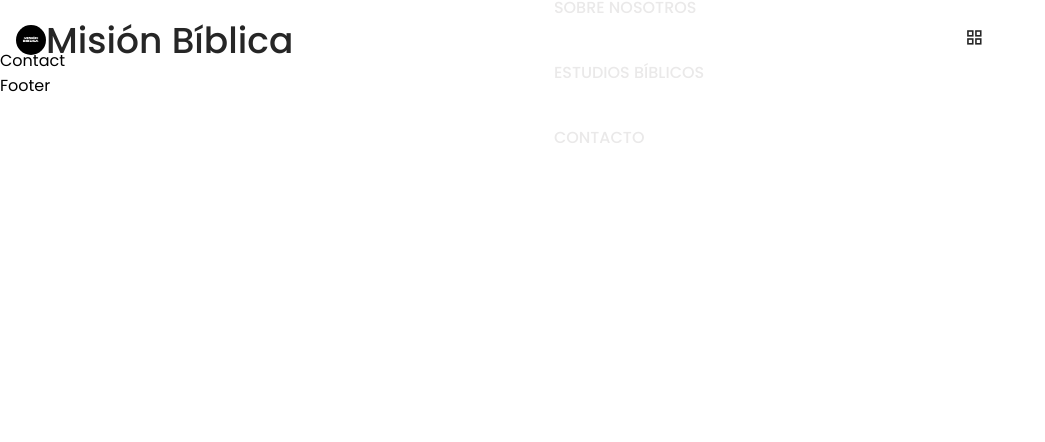
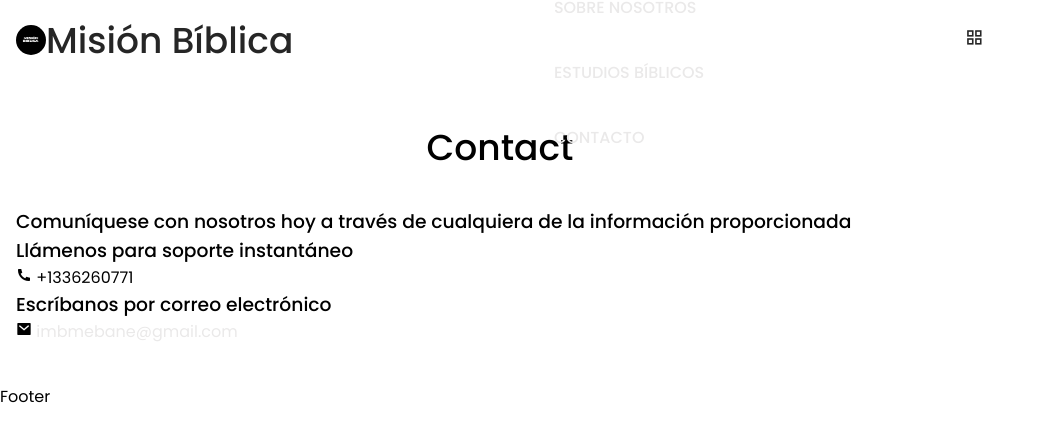
Before and after one commit to jbramirez03/Mision-Biblica, a React (Create React App) app: page /#/Contact in a window 1280 px wide. Shown: the top 442 px of the page, without its empty margins (0-1045 px from the left). Built offline with nearby package versions, Linux system fonts and the light colour scheme.

Commit message:
added contact info box

```diff
--- a/src/components/Contact.js
+++ b/src/components/Contact.js
@@ -2,7 +2,24 @@ import React from 'react'
 
 const Contact = () => {
     return (
-        <div>Contact</div>
+        <section className="contact__section container section" id="contact">
+            <h2 className="section__title section__title-center">Contact</h2>
+
+            <div className="contact__info grid">
+                <h3 className="contact__title">Comuníquese con nosotros hoy a través de cualquiera de la información proporcionada</h3>
+
+                <div className="contact__box">
+                    <h3 className="contact__subtitle">Llámenos para soporte instantáneo</h3>
+                    <p><i class="ri-phone-fill"></i> +1336260771</p>
+                </div>
+
+                <div className="contact__box">
+                    <h3 className="contact__subtitle">Escríbanos por correo electrónico</h3>
+                    <p><i class="ri-mail-fill"></i> <a href="mailto:imbmebane@gmail.com">imbmebane@gmail.com</a></p>
+                </div>
+
+            </div>
+        </section>
     )
 }
 
```
